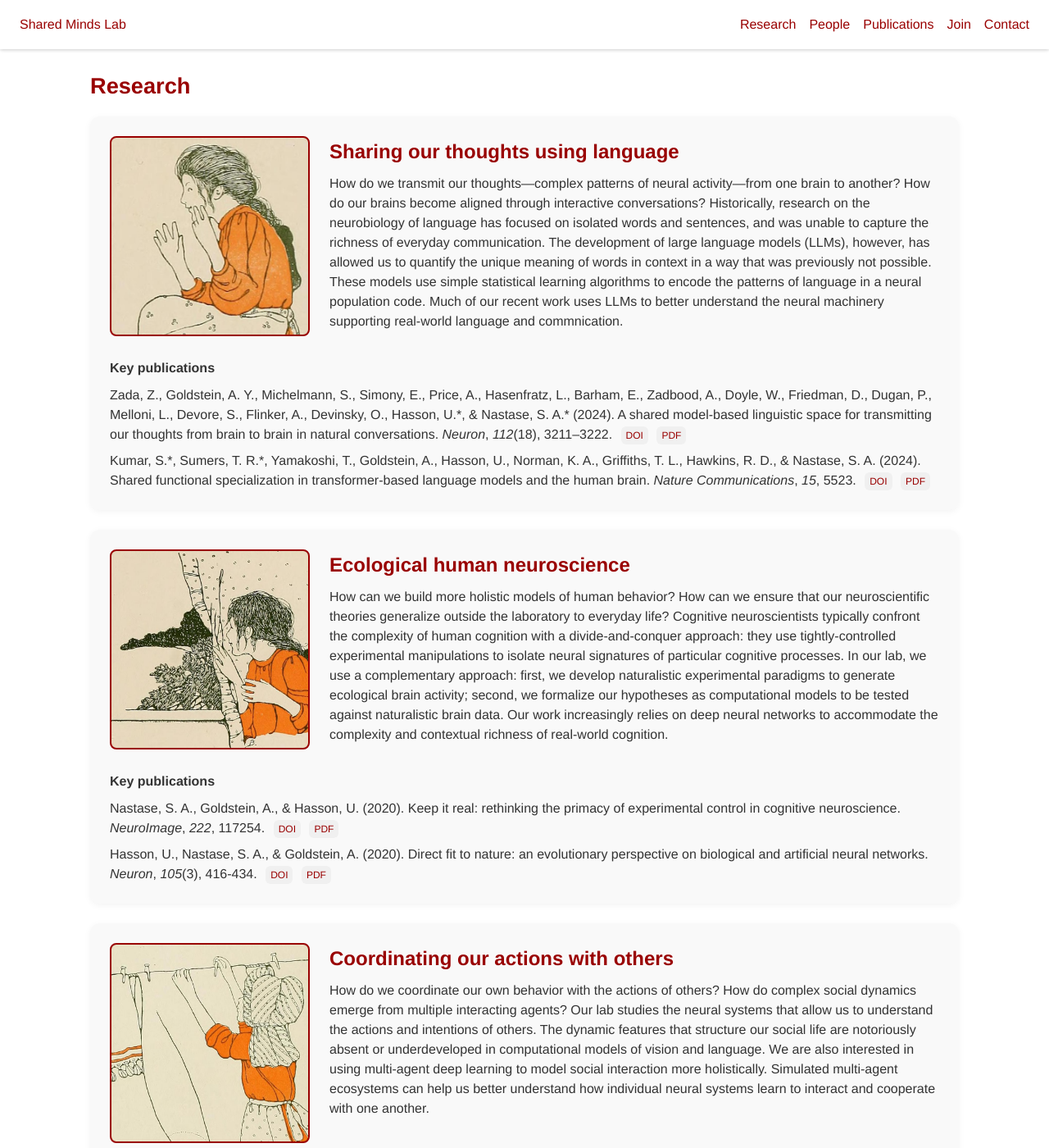
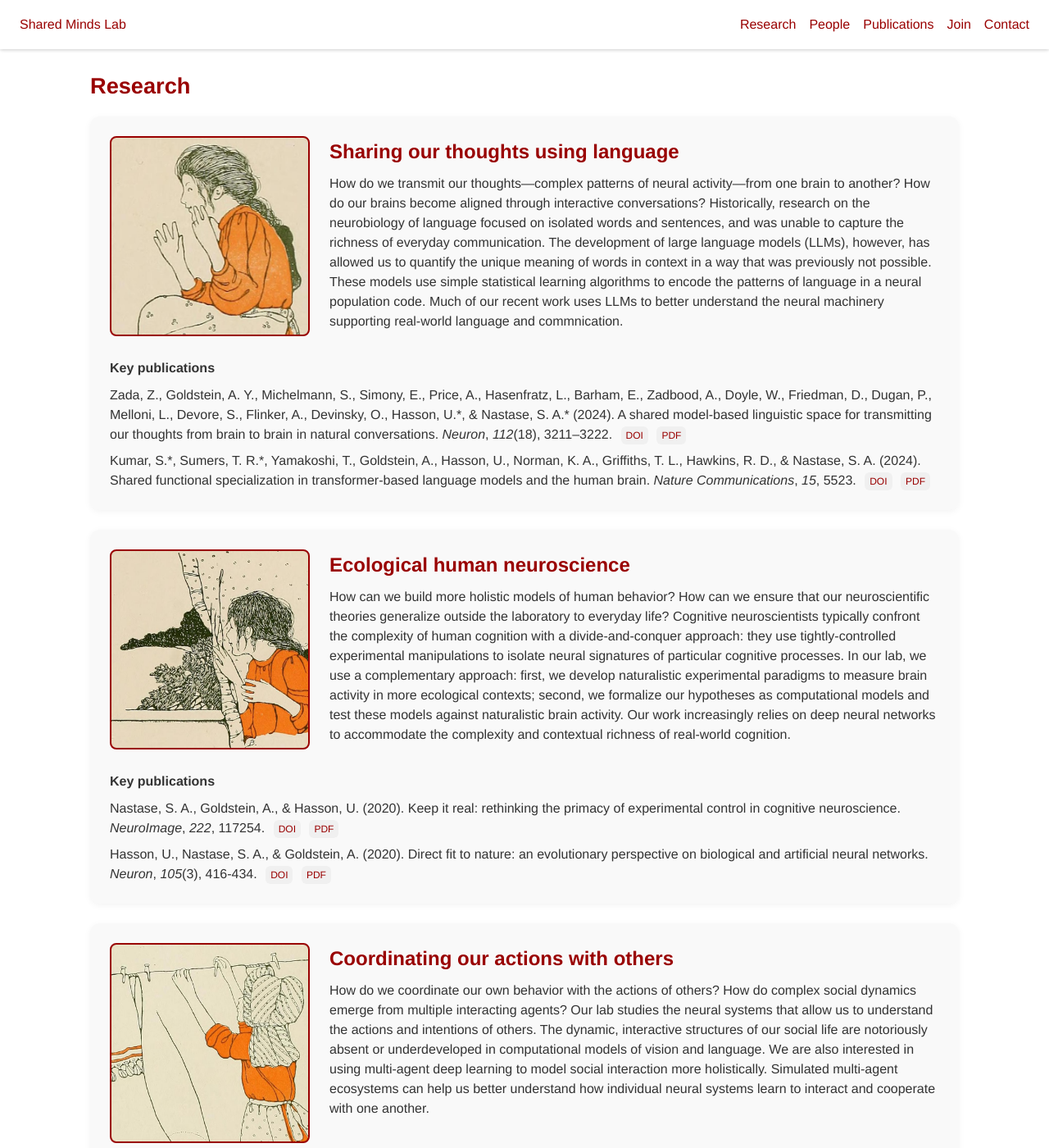
Before and after one commit to shared-minds/shared-minds.github.io, a Jekyll site: the page built from research.html, in a window 1280 px wide and 1400 px high. Shown: the whole window at 82% size. Built offline with Jekyll 4.4.1, drawn with Linux system fonts in a browser that asks for light colours.

Commit message:
Update research text

```diff
--- a/research.html
+++ b/research.html
@@ -11,7 +11,7 @@ title: Research
         <div class="research-image img-title"></div>
         <div class="research-text">
           <h2>Sharing our thoughts using language</h2>
-          <p>How do we transmit our thoughts—complex patterns of neural activity—from one brain to another? How do our brains become aligned through interactive conversations? Historically, research on the neurobiology of language has focused on isolated words and sentences, and was unable to capture the richness of everyday communication. The development of large language models (LLMs), however, has allowed us to quantify the unique meaning of words in context in a way that was previously not possible. These models use simple statistical learning algorithms to encode the patterns of language in a neural population code. Much of our recent work uses LLMs to better understand the neural machinery supporting real-world language and commnication.</p>
+          <p>How do we transmit our thoughts—complex patterns of neural activity—from one brain to another? How do our brains become aligned through interactive conversations? Historically, research on the neurobiology of language focused on isolated words and sentences, and was unable to capture the richness of everyday communication. The development of large language models (LLMs), however, has allowed us to quantify the unique meaning of words in context in a way that was previously not possible. These models use simple statistical learning algorithms to encode the patterns of language in a neural population code. Much of our recent work uses LLMs to better understand the neural machinery supporting real-world language and commnication.</p>
         </div>
       </div>
 
@@ -38,7 +38,7 @@ title: Research
         <div class="research-image img-window"></div>
         <div class="research-text">
           <h2>Ecological human neuroscience</h2>
-          <p>How can we build more holistic models of human behavior? How can we ensure that our neuroscientific theories generalize outside the laboratory to everyday life? Cognitive neuroscientists typically confront the complexity of human cognition with a divide-and-conquer approach: they use tightly-controlled experimental manipulations to isolate neural signatures of particular cognitive processes. In our lab, we use a complementary approach: first, we develop naturalistic experimental paradigms to generate ecological brain activity; second, we formalize our hypotheses as computational models to be tested against naturalistic brain data. Our work increasingly relies on deep neural networks to accommodate the complexity and contextual richness of real-world cognition.</p>
+          <p>How can we build more holistic models of human behavior? How can we ensure that our neuroscientific theories generalize outside the laboratory to everyday life? Cognitive neuroscientists typically confront the complexity of human cognition with a divide-and-conquer approach: they use tightly-controlled experimental manipulations to isolate neural signatures of particular cognitive processes. In our lab, we use a complementary approach: first, we develop naturalistic experimental paradigms to measure brain activity in more ecological contexts; second, we formalize our hypotheses as computational models and test these models against naturalistic brain activity. Our work increasingly relies on deep neural networks to accommodate the complexity and contextual richness of real-world cognition.</p>
         </div>
       </div>
       <div class="research-pubs">
@@ -64,7 +64,7 @@ title: Research
         <div class="research-image img-laundry"></div>
         <div class="research-text">
           <h2>Coordinating our actions with others</h2>
-          <p>How do we coordinate our own behavior with the actions of others? How do complex social dynamics emerge from multiple interacting agents? Our lab studies the neural systems that allow us to understand the actions and intentions of others. The dynamic features that structure our social life are notoriously absent or underdeveloped in computational models of vision and language. We are also interested in using multi-agent deep learning to model social interaction more holistically. Simulated multi-agent ecosystems can help us better understand how individual neural systems learn to interact and cooperate with one another.</p>
+          <p>How do we coordinate our own behavior with the actions of others? How do complex social dynamics emerge from multiple interacting agents? Our lab studies the neural systems that allow us to understand the actions and intentions of others. The dynamic, interactive structures of our social life are notoriously absent or underdeveloped in computational models of vision and language. We are also interested in using multi-agent deep learning to model social interaction more holistically. Simulated multi-agent ecosystems can help us better understand how individual neural systems learn to interact and cooperate with one another.</p>
         </div>
       </div>
       <div class="research-pubs">
```
Also changed, not shown: 1 other file.
